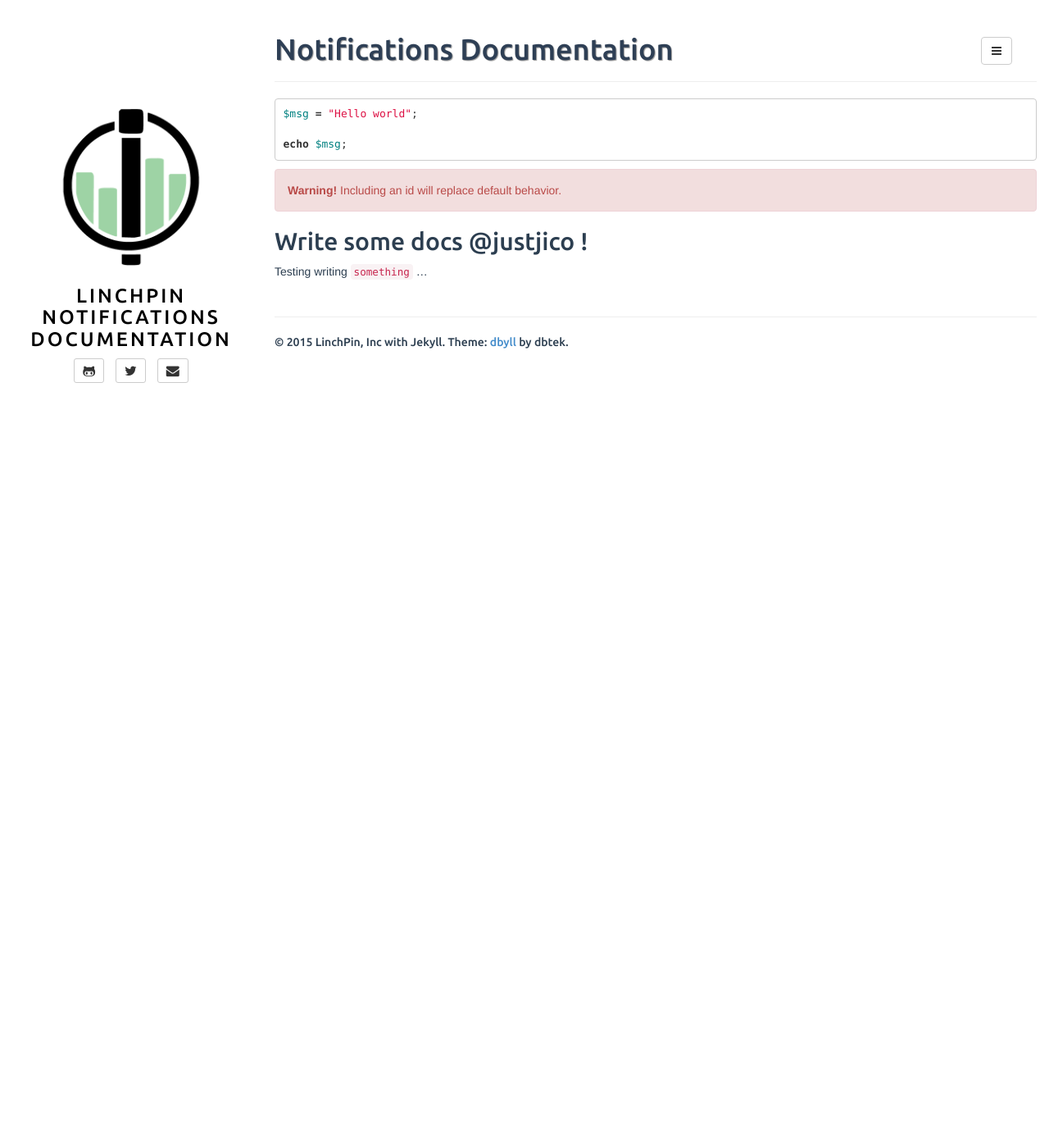
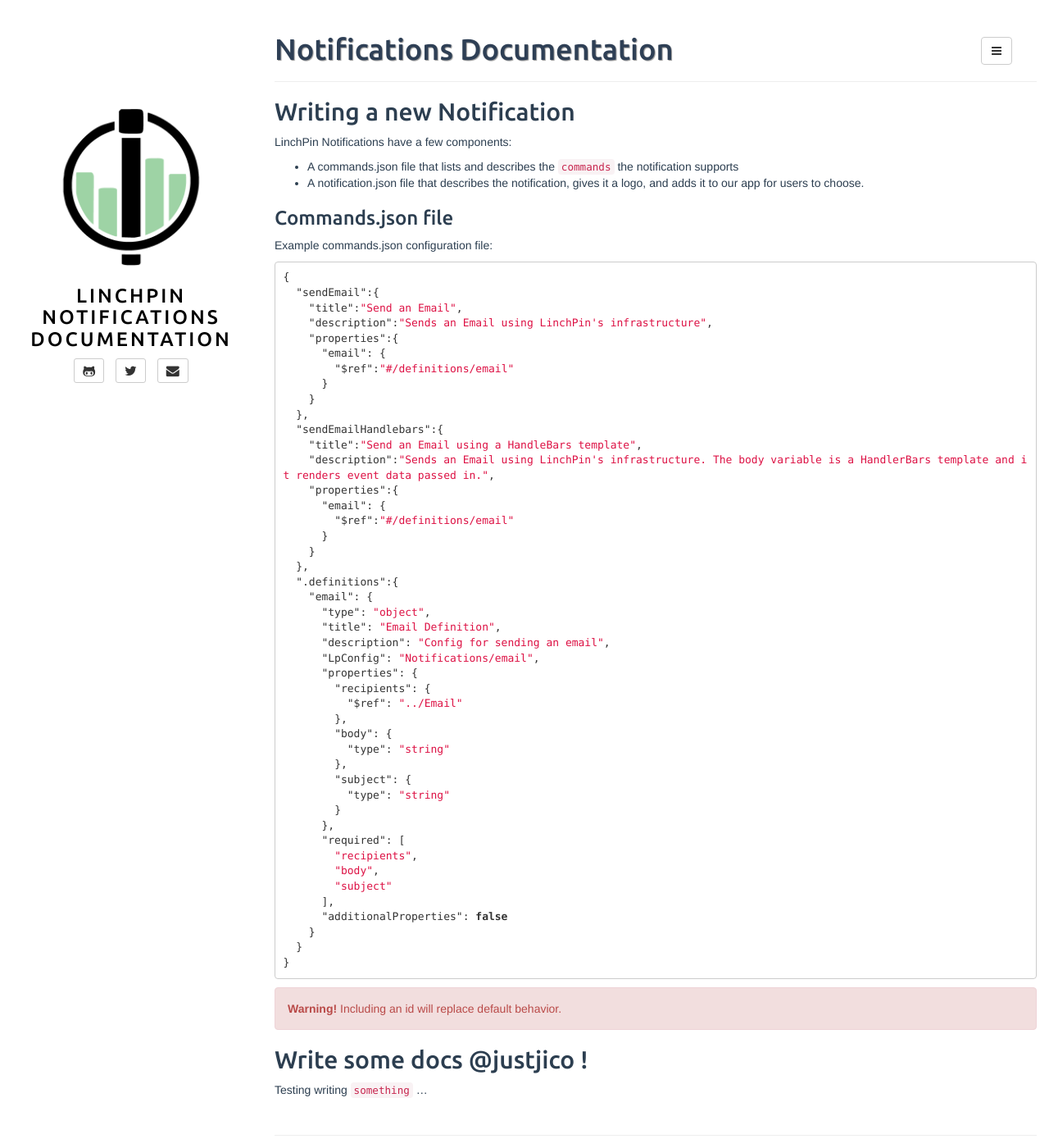
Before and after one commit to linchpin-notifications/docs, a Jekyll site: the page built from index.md, in a window 1280 px wide and 1400 px high. Shown: the whole window at 82% size. Built offline with Jekyll 4.4.1, drawn with Linux system fonts in a browser that asks for light colours.

Commit message:
Update index.md

````diff
--- a/index.md
+++ b/index.md
@@ -4,10 +4,61 @@ title: Notifications Documentation
 permalink: /
 ---
 
-```php
-$msg = "Hello world";
+## Writing a new Notification
 
-echo $msg;
+LinchPin Notifications have a few components:
+* A commands.json file that lists and describes the `commands` the notification supports
+* A notification.json file that describes the notification, gives it a logo, and adds it to our app for users to choose.
+
+### Commands.json file
+
+Example commands.json configuration file:
+```json
+{
+  "sendEmail":{
+    "title":"Send an Email",
+    "description":"Sends an Email using LinchPin's infrastructure",
+    "properties":{
+      "email": {
+        "$ref":"#/definitions/email"
+      }
+    }
+  },
+  "sendEmailHandlebars":{
+    "title":"Send an Email using a HandleBars template",
+    "description":"Sends an Email using LinchPin's infrastructure. The body variable is a HandlerBars template and it renders event data passed in.",
+    "properties":{
+      "email": {
+        "$ref":"#/definitions/email"
+      }
+    }
+  },
+  ".definitions":{
+    "email": {
+      "type": "object",
+      "title": "Email Definition",
+      "description": "Config for sending an email",
+      "LpConfig": "Notifications/email",
+      "properties": {
+        "recipients": {
+          "$ref": "../Email"
+        },
+        "body": {
+          "type": "string"
+        },
+        "subject": {
+          "type": "string"
+        }
+      },
+      "required": [
+        "recipients",
+        "body",
+        "subject"
+      ],
+      "additionalProperties": false
+    }
+  }
+}
 ```
 <div class="alert alert-danger"><b>Warning!</b> Including an id will replace default behavior. </div>
 
````
